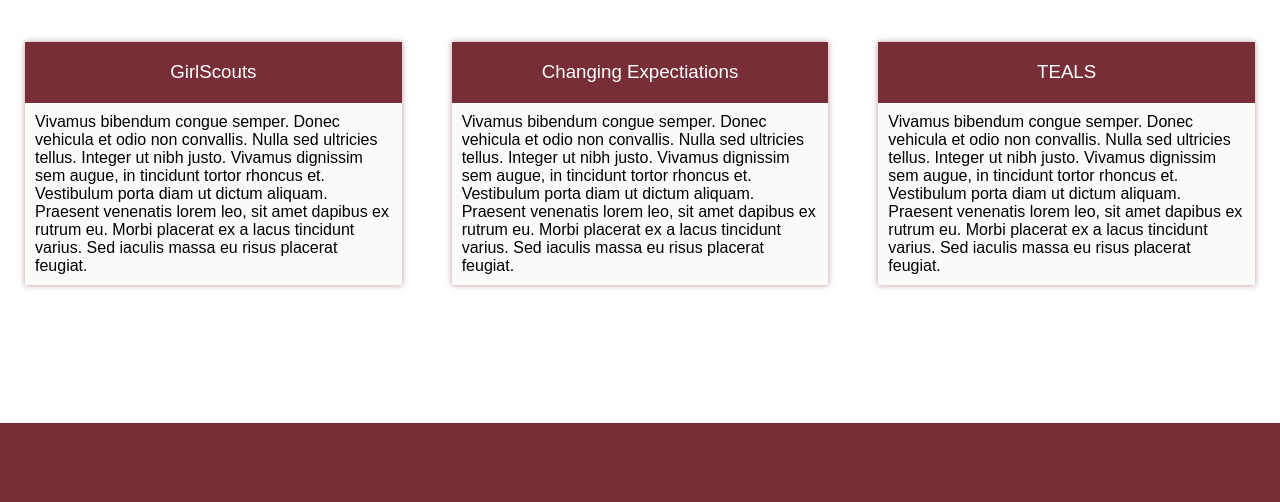
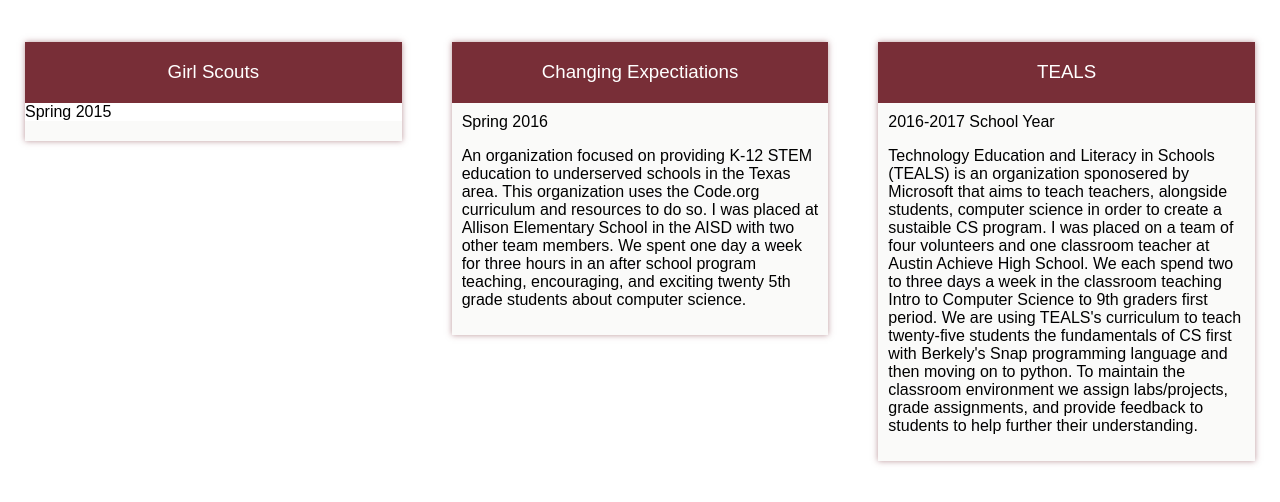
Before and after one commit to gracehorvath/Resume, a plain HTML site: page index.html in a window 1280 px wide. Shown: the part 2778-3280 px from the top of the page. Drawn offline with Linux system fonts and the light colour scheme.

Commit message:
Volunteer Content
adding first draft volunteer content

```diff
--- a/index.html
+++ b/index.html
@@ -5,6 +5,7 @@
     <meta name="description" content="Grace Horvath Resume">
     <meta name="keywords" content="Grace, Horvath, Resume, Developer, Austin, Computer Science">
     <meta name="author" content="Grace Horvath">
+    <meta name="viewport" content="width=device-width,initial-scale=1.0">
     <link rel="stylesheet" href="Style.css">
     <script type="text/javascript" src="script.js"></script>
 </head>
@@ -352,22 +353,24 @@
             <div class="col">
                 <div class="box">
                     <div class="box-header">
-                        <h3>GirlScouts</h3></div>
-                    <div class="box-content">Vivamus bibendum congue semper. Donec vehicula et odio non convallis. Nulla sed ultricies tellus. Integer ut nibh justo. Vivamus dignissim sem augue, in tincidunt tortor rhoncus et. Vestibulum porta diam ut dictum aliquam. Praesent venenatis lorem leo, sit amet dapibus ex rutrum eu. Morbi placerat ex a lacus tincidunt varius. Sed iaculis massa eu risus placerat feugiat.</div>
+                        <h3>Girl Scouts</h3></div>
+                        <span>Spring 2015</span>
+                    <div class="box-content"></div>
                 </div>
             </div>
             <div class="col">
                 <div class="box">
                     <div class="box-header">
                         <h3>Changing Expectiations</h3></div>
-                    <div class="box-content">Vivamus bibendum congue semper. Donec vehicula et odio non convallis. Nulla sed ultricies tellus. Integer ut nibh justo. Vivamus dignissim sem augue, in tincidunt tortor rhoncus et. Vestibulum porta diam ut dictum aliquam. Praesent venenatis lorem leo, sit amet dapibus ex rutrum eu. Morbi placerat ex a lacus tincidunt varius. Sed iaculis massa eu risus placerat feugiat.</div>
+
+                    <div class="box-content"><span>Spring 2016</span><p>An organization focused on providing K-12 STEM education to underserved schools in the Texas area. This organization uses the Code.org curriculum and resources to do so. I was placed at Allison Elementary School in the AISD with two other team members. We spent one day a week for three hours in an after school program teaching, encouraging, and exciting twenty 5th grade students about computer science.</p></div>
                 </div>
             </div>
             <div class="col">
                 <div class="box">
                     <div class="box-header">
                         <h3>TEALS</h3></div>
-                    <div class="box-content">Vivamus bibendum congue semper. Donec vehicula et odio non convallis. Nulla sed ultricies tellus. Integer ut nibh justo. Vivamus dignissim sem augue, in tincidunt tortor rhoncus et. Vestibulum porta diam ut dictum aliquam. Praesent venenatis lorem leo, sit amet dapibus ex rutrum eu. Morbi placerat ex a lacus tincidunt varius. Sed iaculis massa eu risus placerat feugiat.</div>
+                    <div class="box-content"><span>2016-2017 School Year</span><p>Technology Education and Literacy in Schools (TEALS) is an organization sponosered by Microsoft that aims to teach teachers, alongside students, computer science in order to create a sustaible CS program. I was placed on a team of four volunteers and one classroom teacher at Austin Achieve High School. We each spend two to three days a week in the classroom teaching Intro to Computer Science to 9th graders first period. We are using TEALS's curriculum to teach twenty-five students the fundamentals of CS first with Berkely's Snap programming language and then moving on to python. To maintain the classroom environment we assign labs/projects, grade assignments, and provide feedback to students to help further their understanding.</p></div>
                 </div>
             </div>
         </div>
```
